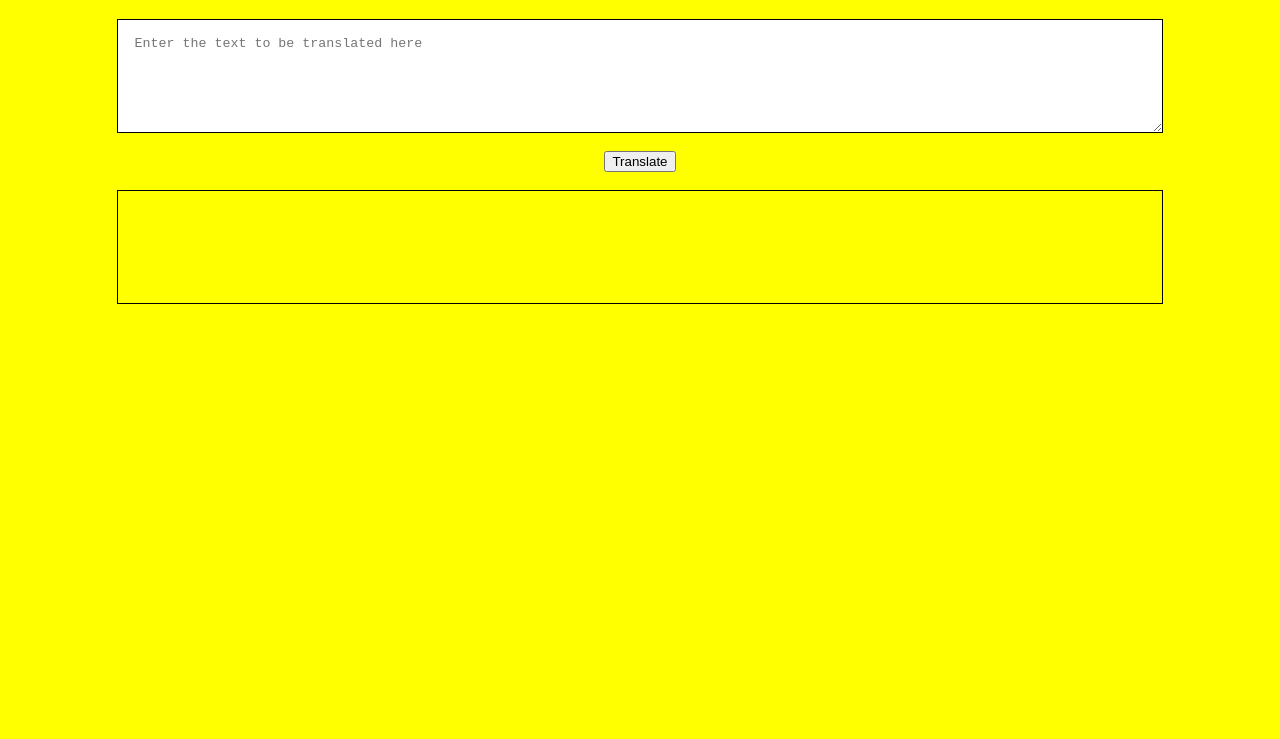
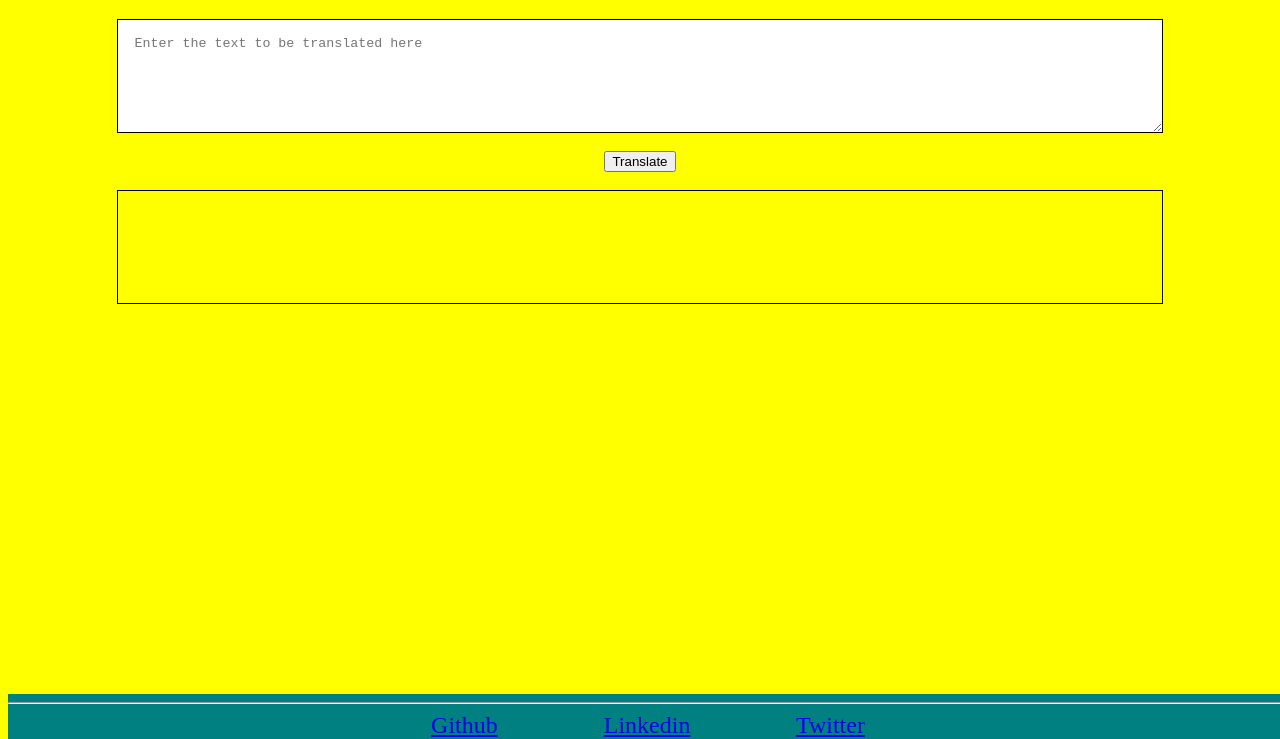
Before and after one commit to ignoreandfly/banana-speak, a plain HTML site: page index.html in a window 1280 px wide. Shown: the part 61-800 px from the top of the page. Drawn offline with Linux system fonts and the light colour scheme.

Commit message:
Update index.html

```diff
--- a/index.html
+++ b/index.html
@@ -56,6 +56,18 @@
     <br>
     <div id="output"></div>
     <script src="minionspeak.js" type="text/javaScript"></script>
+    <footer style="text-align : center;
+bottom: 0;
+width: 100%;
+
+position: absolute;
+margin-top: auto;
+background-color: teal;"><hr>
+    <div style="font-size: x-large; display: inline;   word-spacing: 100px;">
+   <a href="https://github.com/ignoreandfly">Github</a>
+      <a href="https://www.linkedin.com/in/siddhant-bharadwaj-014700221">Linkedin</a>
+          <a href="https://www.twitter.com/ignoreandfly">Twitter</a>
+ </footer> </div>
 </body>
 
 </html>
```
